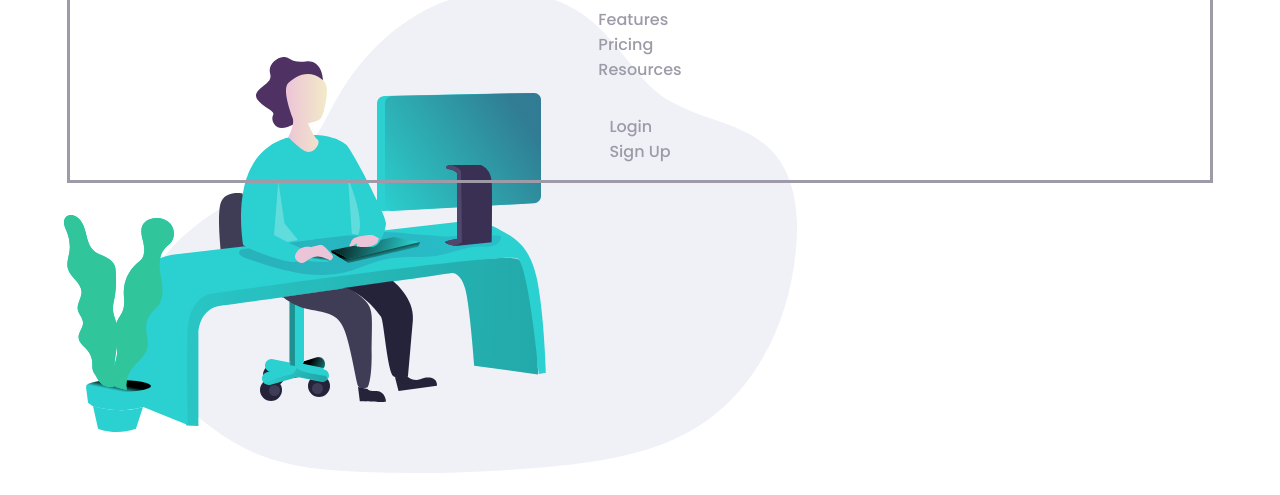
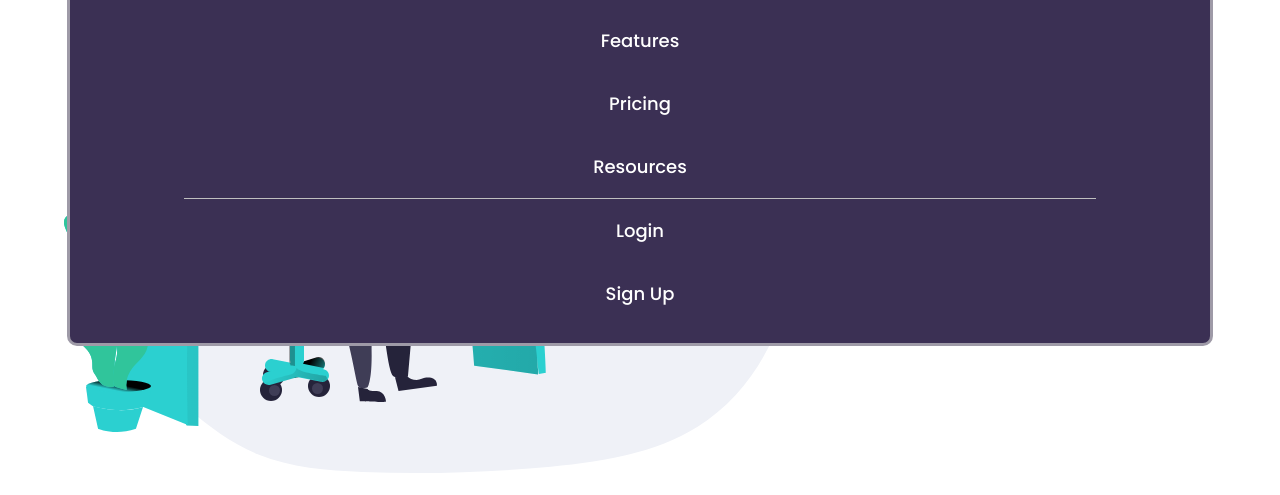
Before and after one commit to katoragashua/url-shortening-api-master, a plain HTML site: page index.html in a window 1280 px wide. Shown: the part 55-550 px from the top of the page. Drawn offline with Linux system fonts and the light colour scheme.

Commit message:
Worked on dropdown nav

```diff
--- a/index.css
+++ b/index.css
@@ -19,6 +19,7 @@ html, body {
     padding: 0;
     width: 100%;
     height: 100%;
+    font-size: 18px;
     /* overflow-x: hidden; */
     color: var(--paragraph)
 }
@@ -58,7 +59,7 @@ h1, h2, h3, h4, h5 {
 
 /* Header */
 
-.header, .nav{
+.header, .nav {
     display: flex;
     justify-content: space-between;
     border: solid;
@@ -76,8 +77,31 @@ h1, h2, h3, h4, h5 {
     right: 0;
     top: 100%;
     width: 100%;
+    background-color: var(--dark-violet);
+    border-radius: 10px;
+    padding: 1em 0;
+}
+
+hr {
+    width: 80%;
+    margin: 0 auto;
+    border-bottom: none;
+    border-left: 0;
+    border-right: 0;
+    border-top: 1px solid var(--gray);
+}
+
+.menu, .sign {
+    display: flex;
+    flex-direction: column;
+    align-items: center;
+    gap: 2em
 }
 
 .hamburger {
     display: inline-block;
 }
+
+.nav a {
+    color: white;
+}
--- a/index.html
+++ b/index.html
@@ -46,7 +46,7 @@
             <li class="menu-items"><a href="#">Pricing</a></li>
             <li class="menu-items"><a href="#">Resources</a></li>
           </ul>
-
+          <hr>
           <ul class="sign">
             <li class="login"><a href="#">Login</a></li>
             <li class="sign-up"><a href="#">Sign Up</a></li>
```
